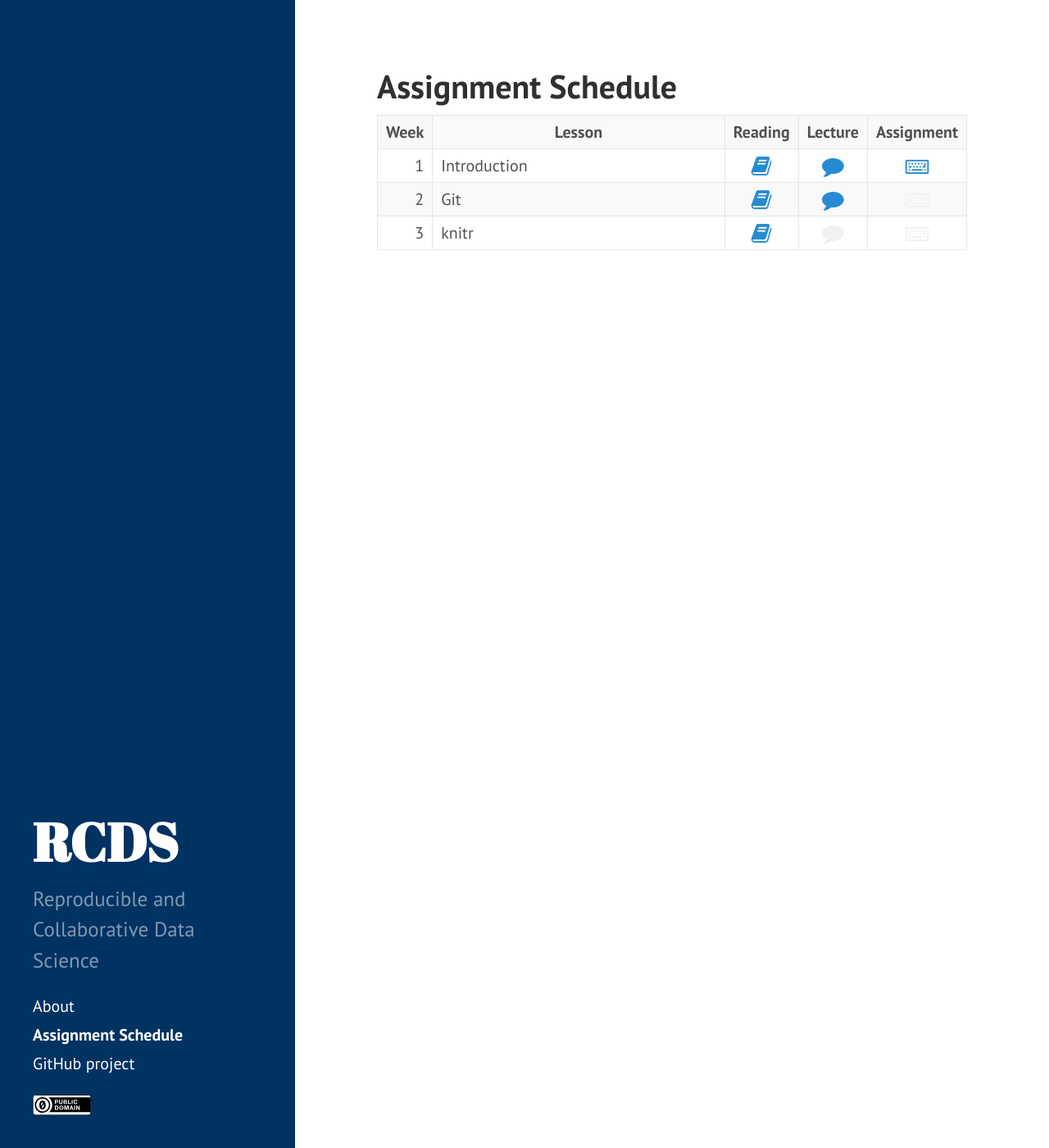
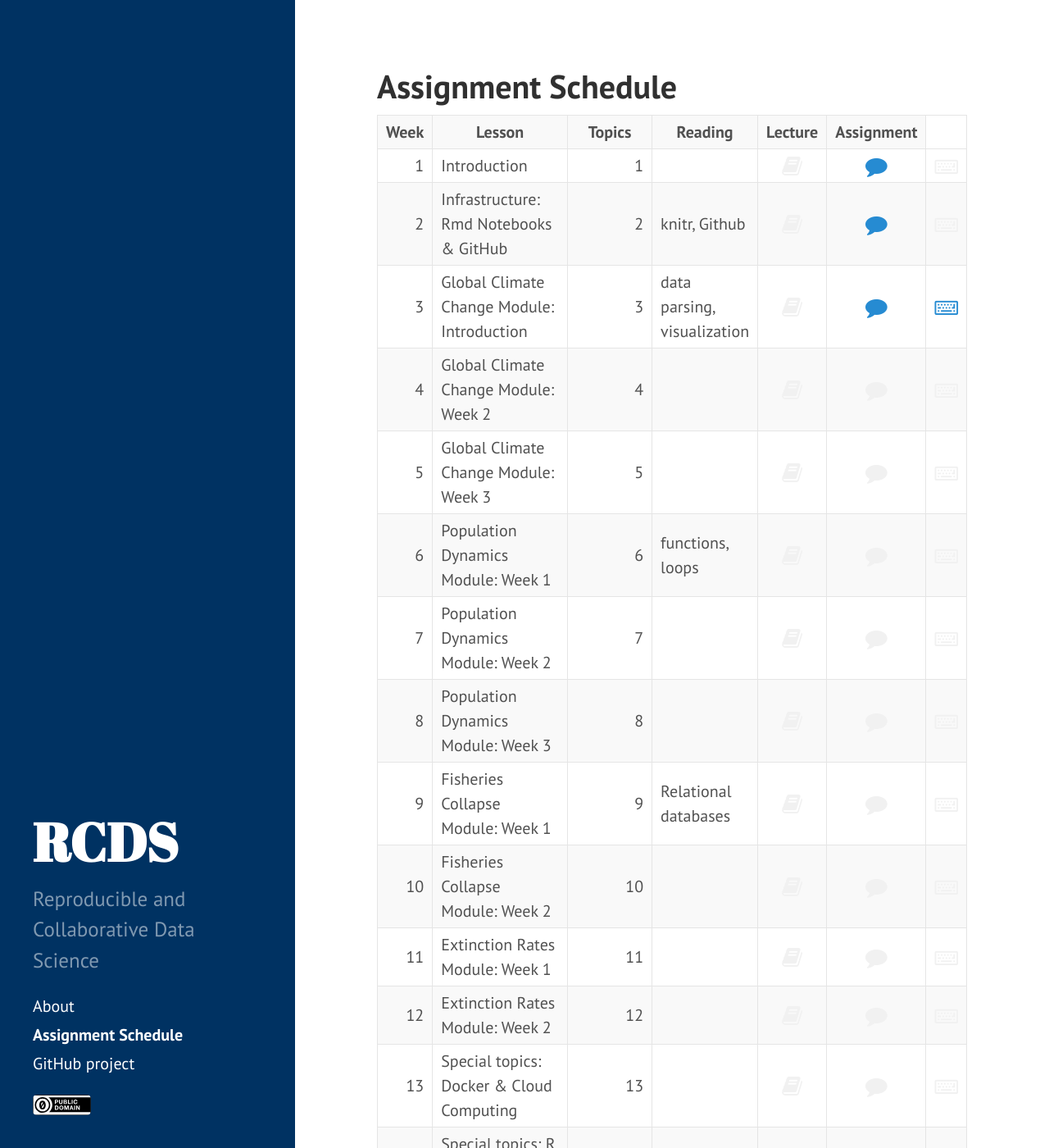
Before and after one commit to espm-288/rcds, a Jekyll site: the page built from website/schedule.md, in a window 1280 px wide and 1400 px high. Shown: the whole window at 82% size. Built offline with Jekyll 4.4.1, drawn with Linux system fonts in a browser that asks for light colours; some of the changed text lies outside the part shown.

Commit message:
draft syllabus

```diff
--- a/website/_data/lessons.yml
+++ b/website/_data/lessons.yml
@@ -1,12 +1,23 @@
-- title: 'Introduction'
-  language: 'R'
-  reading: 'R-intro'
-  assignment: 'r-intro'
-  lecture: 'R-intro'
-- title: 'Git'
-  language: 'R'
-  reading: 'R-git'
-  lecture: 'R-git'
-- title: 'knitr'
-  language: 'R'
-  reading: 'R-knitr'
+- title: "Introduction"
+  lecture: "intro"
+- title: "Infrastructure: Rmd Notebooks & GitHub"
+  topics: "knitr, Github"
+  lecture: "infrastruture"
+- title: "Global Climate Change Module: Introduction"
+  assignment: "climate-intro"
+  lecture: "climate-intro"
+  topics: "data parsing, visualization"
+- title: "Global Climate Change Module: Week 2"
+- title: "Global Climate Change Module: Week 3"
+- title: "Population Dynamics Module: Week 1"
+  topics: "functions, loops"
+- title: "Population Dynamics Module: Week 2"
+- title: "Population Dynamics Module: Week 3"
+- title: "Fisheries Collapse Module: Week 1"
+  topics: "Relational databases"
+- title: "Fisheries Collapse Module: Week 2"
+- title: "Extinction Rates Module: Week 1"
+- title: "Extinction Rates Module: Week 2"
+- title: "Special topics: Docker & Cloud Computing"
+- title: "Special topics: R packages & Reproducible papers"
+- title: "Final projects"
--- a/website/_includes/assignments.html
+++ b/website/_includes/assignments.html
@@ -2,7 +2,8 @@
 
   <tr>
     <th width="50">Week</th>
-    <th width="500">Lesson</th>
+    <th width="400">Lesson</th>
+    <th width="400">Topics</th>
     <th width="50">Reading</th>
     <th width="50">Lecture</th>
     <th width="50">Assignment</th>
@@ -12,6 +13,10 @@
     <tr>
       <td align="right">{{ forloop.index }}</td>
       <td>{{ lesson.title }}</td>
+
+      <td align="right">{{ forloop.index }}</td>
+      <td>{{ lesson.topics }}</td>
+
 
       {%if lesson.reading %}
       <td align="center"><a href="{{ site.baseurl }}/readings/{{ lesson.reading }}">
```
